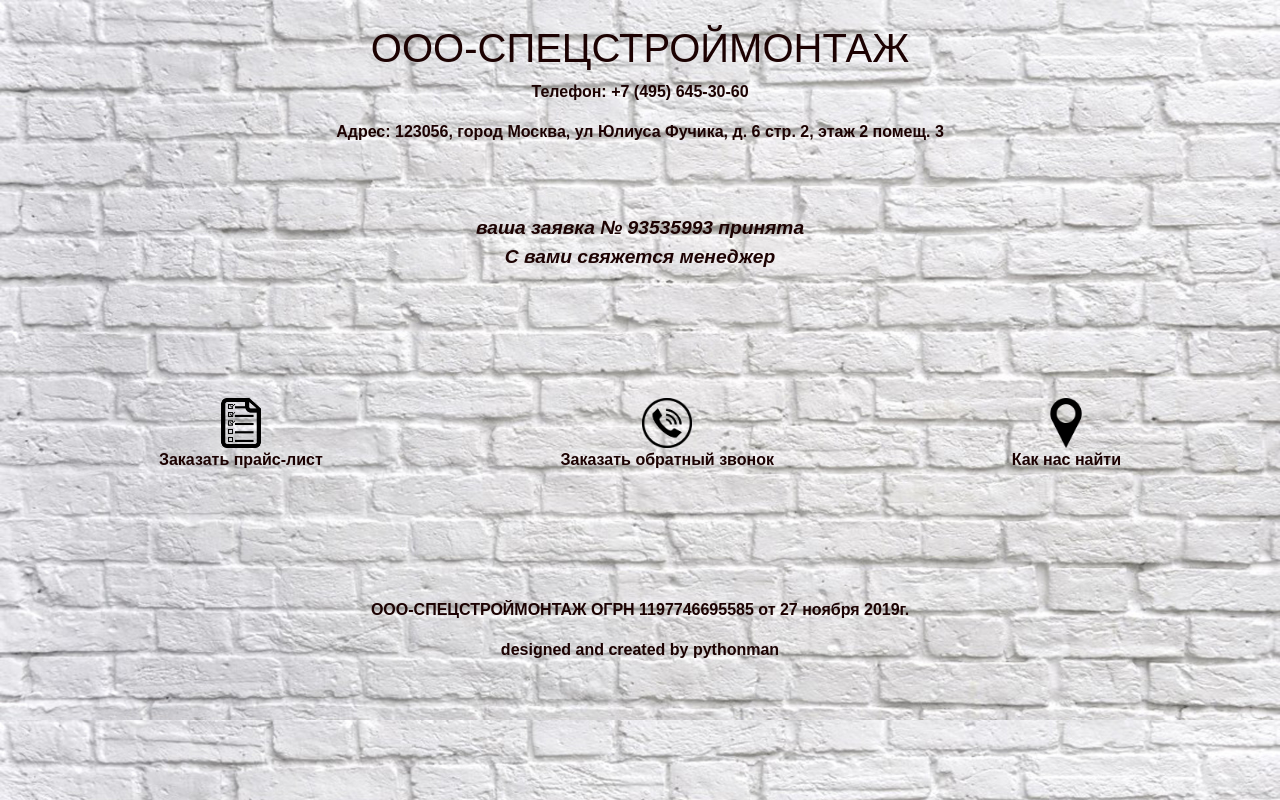
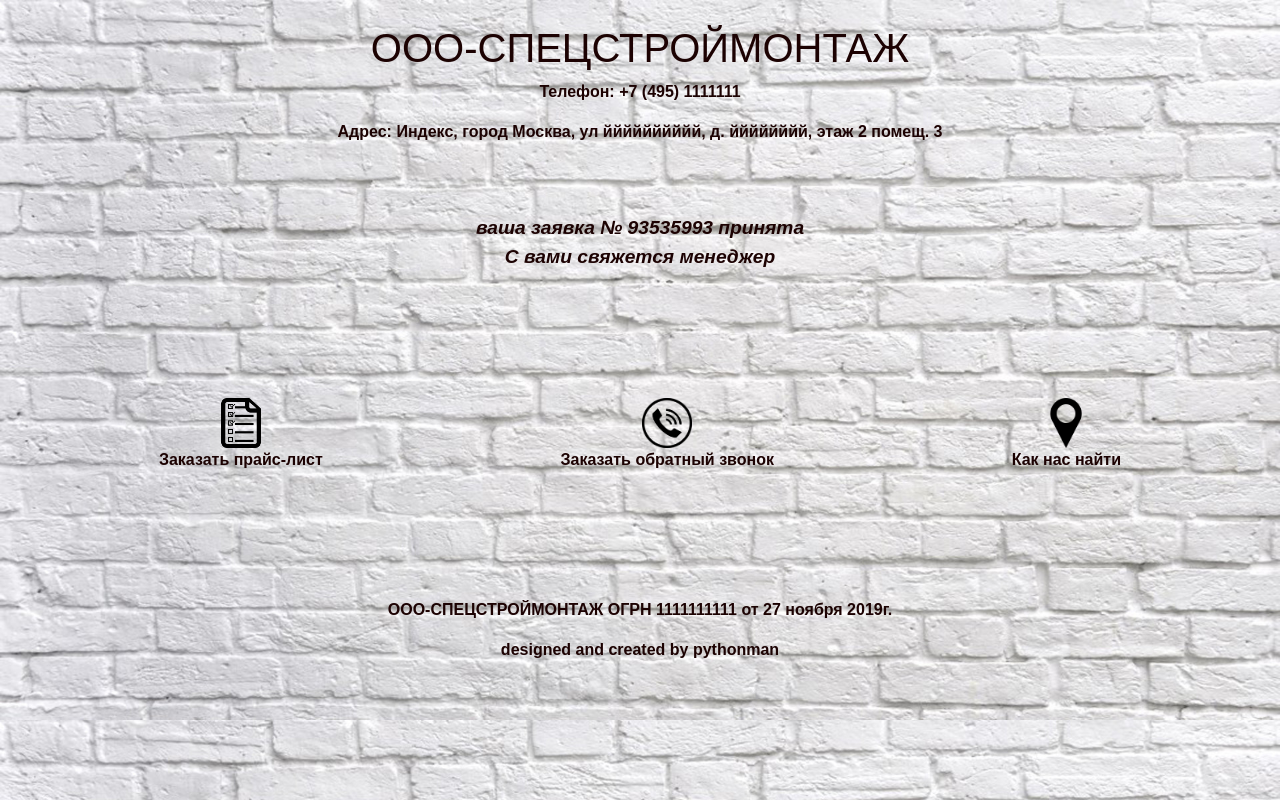
Before and after one commit to Joseph861020/ccm19, a plain HTML site: page done.html in a window 1280 px wide. Drawn offline with nearby package versions, Linux system fonts and the light colour scheme.

Commit message:
Update done.html

```diff
--- a/done.html
+++ b/done.html
@@ -24,8 +24,8 @@
             <h1><a href='index.html'>ООО-СПЕЦСТРОЙМОНТАЖ</a></h1>
 
 
-                <p>Телефон: <a href="tel: +74956453060">+7 (495) 645-30-60</a> </p>
-                <p>Адрес: 123056, город Москва, ул Юлиуса Фучика, д. 6 стр. 2, этаж 2 помещ. 3</p>
+                <p>Телефон: <a href="tel: +74951111111">+7 (495) 1111111</a> </p>
+                <p>Адрес: Индекс, город Москва, ул йййййййййй, д. йййййййй, этаж 2 помещ. 3</p>
             </div>
 
     </header>
@@ -59,7 +59,7 @@
 </section>
 <footer>
 <div class="fixed-container">
-   <p>ООО-СПЕЦСТРОЙМОНТАЖ ОГРН 1197746695585 от 27 ноября 2019г.</p>
+   <p>ООО-СПЕЦСТРОЙМОНТАЖ ОГРН 1111111111 от 27 ноября 2019г.</p>
    <p>designed and created by <a href="mailto:python.man@ro.ru">pythonman</a> </p>
 </div>
 </footer>
```
